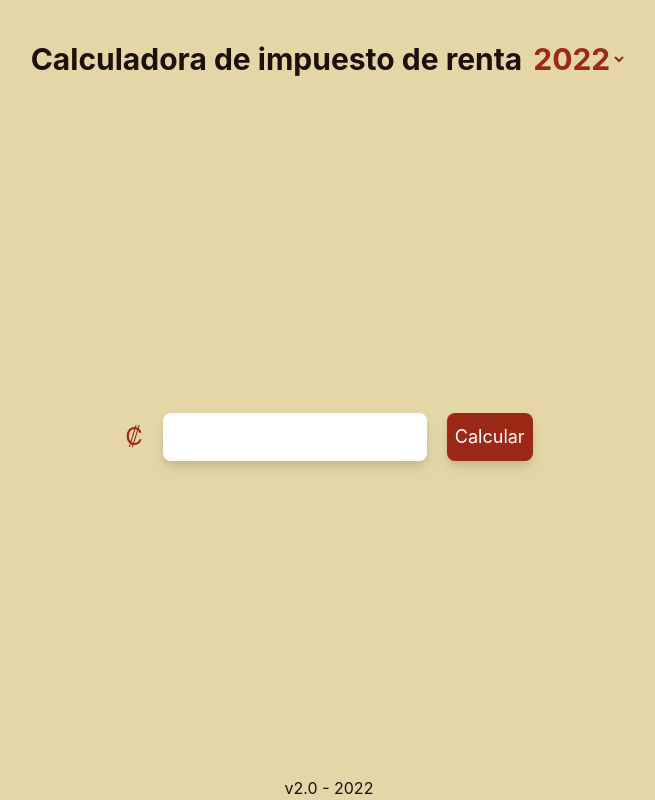
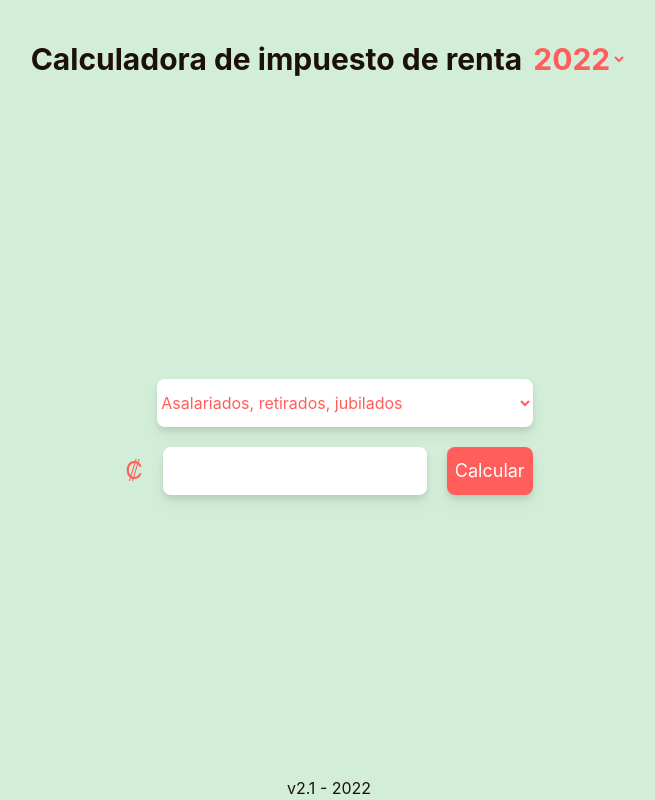
Before and after one commit to DavidCastilloR/renta-calculator, a Next.js app: page / in a window 1280 px wide. Shown: the whole page, without its empty margins (311-966 px from the left). Built offline with nearby package versions, Linux system fonts and the light colour scheme.

Commit message:
select types of tax and color change

```diff
--- a/pages/index.js
+++ b/pages/index.js
@@ -5,28 +5,188 @@ import { toColon } from "../utils";
 const HomeContent = () => {
   const [currentYear, setCurrentYear] = useState(new Date().getFullYear());
 
+  const [selectedTaxType, setSelectedTaxType] = useState("salariedAndRetired");
+
   const termsByYear = [
     {
+      //*********2023************
       year: 2023,
-      terms: [
-        { inf: 863_000, sup: 1_267_000, percentage: 0.1, category: "10%" },
-        { inf: 1_267_000, sup: 2_223_000, percentage: 0.15, category: "15%" },
-        { inf: 2_223_000, sup: 4_445_000, percentage: 0.2, category: "20%" },
-        { inf: 4_445_000, sup: Infinity, percentage: 0.25, category: "25%" },
-      ],
+      taxTypes: {
+        // Asalariados, pensionados
+        salariedAndRetired: {
+          terms: [
+            { inf: 941_000, sup: 1_381_000, percentage: 0.1, category: "10%" },
+            {
+              inf: 1_381_000,
+              sup: 2_423_000,
+              percentage: 0.15,
+              category: "15%",
+            },
+            {
+              inf: 2_423_000,
+              sup: 4_845_000,
+              percentage: 0.2,
+              category: "20%",
+            },
+            {
+              inf: 4_845_000,
+              sup: Infinity,
+              percentage: 0.25,
+              category: "25%",
+            },
+          ],
+        },
+        //Fisicas con actividades lucrativas
+        naturalLucrative: {
+          terms: [
+            {
+              inf: 4_181_000,
+              sup: 6_244_000,
+              percentage: 0.1,
+              category: "10%",
+            },
+            {
+              inf: 6_244_000,
+              sup: 10_414_000,
+              percentage: 0.15,
+              category: "15%",
+            },
+            {
+              inf: 10_414_000,
+              sup: 20_872_000,
+              percentage: 0.2,
+              category: "20%",
+            },
+            {
+              inf: 20_872_000,
+              sup: Infinity,
+              percentage: 0.25,
+              category: "25%",
+            },
+          ],
+        },
+        //Juridicas con actividades lucrativas
+        legalLucrative: {
+          terms: [
+            {
+              inf: 0,
+              sup: 5_761_000,
+              percentage: 0.05,
+              category: "5%",
+            },
+            {
+              inf: 5_761_000,
+              sup: 8_643_000,
+              percentage: 0.1,
+              category: "10%",
+            },
+            {
+              inf: 8_643_000,
+              sup: 11_524_000,
+              percentage: 0.15,
+              category: "15%",
+            },
+            {
+              inf: 11_524_000,
+              sup: Infinity,
+              percentage: 0.2,
+              category: "20%",
+            },
+          ],
+        },
+      },
     },
+
+    //*********2022************
     {
       year: 2022,
-      terms: [
-        { inf: 863_000, sup: 1_267_000, percentage: 0.1, category: "10%" },
-        { inf: 1_267_000, sup: 2_223_000, percentage: 0.15, category: "15%" },
-        { inf: 2_223_000, sup: 4_445_000, percentage: 0.2, category: "20%" },
-        { inf: 4_445_000, sup: Infinity, percentage: 0.25, category: "25%" },
-      ],
+      taxTypes: {
+        salariedAndRetired: {
+          terms: [
+            { inf: 863_000, sup: 1_267_000, percentage: 0.1, category: "10%" },
+            {
+              inf: 1_267_000,
+              sup: 2_223_000,
+              percentage: 0.15,
+              category: "15%",
+            },
+            {
+              inf: 2_223_000,
+              sup: 4_445_000,
+              percentage: 0.2,
+              category: "20%",
+            },
+            {
+              inf: 4_445_000,
+              sup: Infinity,
+              percentage: 0.25,
+              category: "25%",
+            },
+          ],
+        },
+        naturalLucrative: {
+          terms: [
+            {
+              inf: 0,
+              sup: 0,
+              percentage: 0,
+              category: "0%",
+            },
+            {
+              inf: 0,
+              sup: 0,
+              percentage: 0,
+              category: "0%",
+            },
+            {
+              inf: 0,
+              sup: 0,
+              percentage: 0,
+              category: "0%",
+            },
+            {
+              inf: 0,
+              sup: 0,
+              percentage: 0,
+              category: "0%",
+            },
+          ],
+        },
+        //Juridicas con actividades lucrativas
+        legalLucrative: {
+          terms: [
+            {
+              inf: 0,
+              sup: 0,
+              percentage: 0,
+              category: "0%",
+            },
+            {
+              inf: 0,
+              sup: 0,
+              percentage: 0,
+              category: "0%",
+            },
+            {
+              inf: 0,
+              sup: 0,
+              percentage: 0,
+              category: "0%",
+            },
+            {
+              inf: 0,
+              sup: 0,
+              percentage: 0,
+              category: "0%",
+            },
+          ],
+        },
+      },
     },
   ];
 
-  const termsToUse = termsByYear.find(({ year }) => year === currentYear);
+  const termsToUse = termsByYear.find(({ year }) => year === currentYear)
+    .taxTypes[selectedTaxType];
 
   const availableYears = termsByYear.map(({ year }) => year);
 
@@ -57,7 +217,7 @@ const HomeContent = () => {
             onChange={(e) => setCurrentYear(Number(e.target.value))}
           >
             {availableYears.map((year) => (
-              <option selected={currentYear} id={year} value={year}>
+              <option selected={year === currentYear} id={year} value={year}>
                 {year}
               </option>
             ))}
@@ -65,6 +225,36 @@ const HomeContent = () => {
         </h1>
 
         <div>
+          <div className="mb-5 pl-8 w-full">
+            <select
+              name="taxType"
+              id="taxType"
+              className="bg-white rounded-lg text-primary border-1 border-primary w-full h-12 drop-shadow-lg"
+              onChange={(e) => setSelectedTaxType(e.target.value)}
+            >
+              <option
+                selected={"salariedAndRetired" === selectedTaxType}
+                id="salariedAndRetired"
+                value="salariedAndRetired"
+              >
+                Asalariados, retirados, jubilados
+              </option>
+              <option
+                selected={"naturalLucrative" === selectedTaxType}
+                id="naturalLucrative"
+                value="naturalLucrative"
+              >
+                Persona física con actividad lucrativa
+              </option>
+              <option
+                selected={"legalLucrative" === selectedTaxType}
+                id="legalLucrative"
+                value="legalLucrative"
+              >
+                Persona jurídica
+              </option>
+            </select>
+          </div>
           <div className="flex flex-row justify-center items-center space-x-5 mb-5">
             <label className="text-primary text-2xl">₡</label>
             <input
@@ -86,7 +276,7 @@ const HomeContent = () => {
               <thead className="m-10">
                 <tr>
                   <th className="p-4 text-center font-bold underline hidden md:table-cell">
-                    Salario
+                    Monto
                   </th>
                   {result?.applyingTerms.map((c) => (
                     <th
@@ -145,11 +335,11 @@ const HomeContent = () => {
             </table>
           )}
           {result && Boolean(!result.taxes) && (
-            <p className="text-2xl text-primary my-10">No aplica</p>
+            <p className="text-2xl text-primary my-10 text-center">No aplica</p>
           )}
         </div>
 
-        <p className="text-black">v2.0 - {currentYear}</p>
+        <p className="text-black">v2.1 - {new Date().getFullYear()}</p>
       </div>
     </form>
   );
--- a/tailwind.config.js
+++ b/tailwind.config.js
@@ -1,31 +1,29 @@
 module.exports = {
-  content: [
-    "./pages/**/*.{js,ts,jsx,tsx}",
-  ],
+  content: ["./pages/**/*.{js,ts,jsx,tsx}"],
   theme: {
     extend: {
       colors: {
-        background: "#e4d6a7",
-        primary: "#9B2915",
-        black: "#1C110A"
+        background: "#D3EED8",
+        primary: "#FF5E5B",
+        black: "#1C110A",
       },
       screens: {
-        'sm': '850px',
+        sm: "850px",
         // => @media (min-width: 640px) { ... }
 
-        'md': '900px',
+        md: "900px",
         // => @media (min-width: 768px) { ... }
 
-        'lg': '1024px',
+        lg: "1024px",
         // => @media (min-width: 1024px) { ... }
 
-        'xl': '1280px',
+        xl: "1280px",
         // => @media (min-width: 1280px) { ... }
 
-        '2xl': '1536px',
+        "2xl": "1536px",
         // => @media (min-width: 1536px) { ... }
-      }
+      },
     },
   },
   plugins: [],
-}
+};
```
